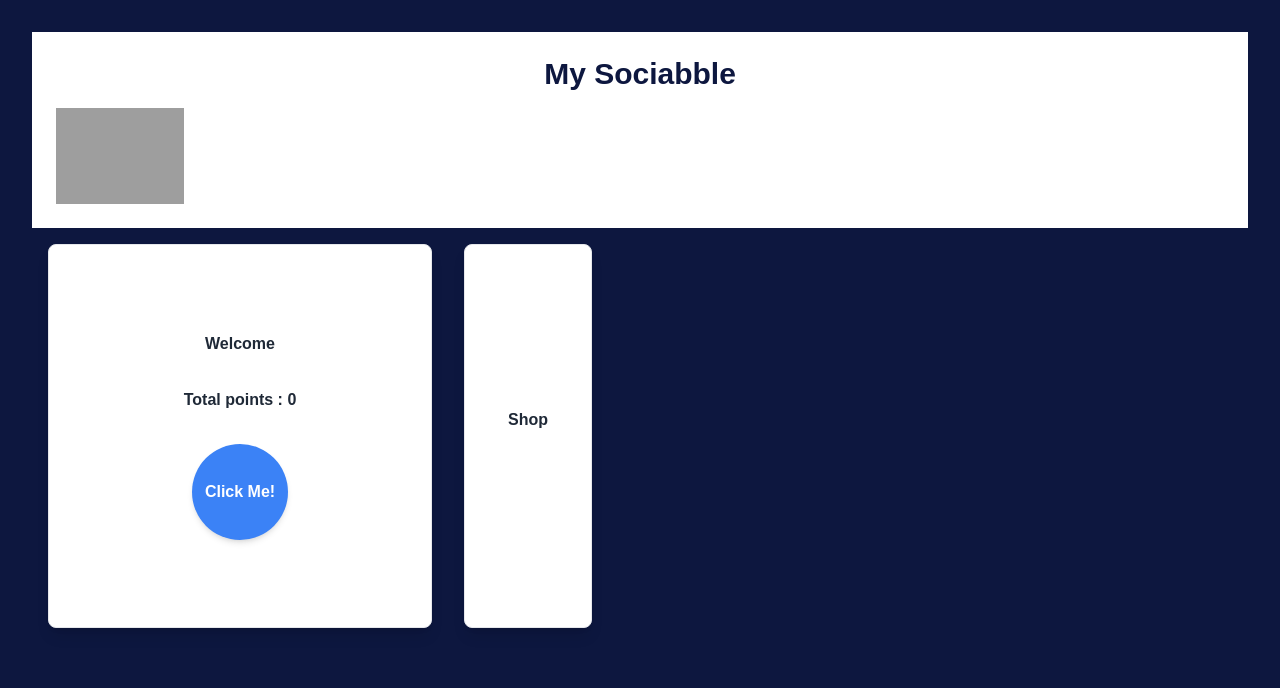
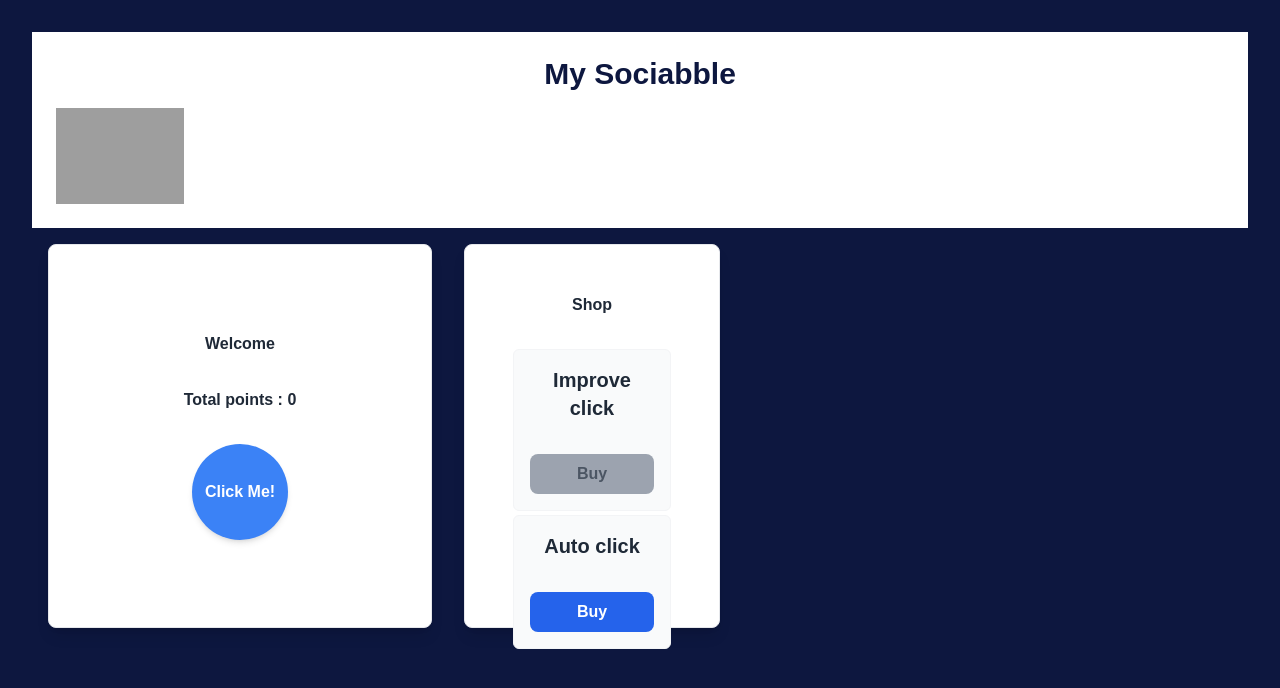
Before and after one commit to SantiagoH10/jsx_exercices, a React (Vite) app in the folder clicker-game/: page / in a window 1280 px wide. Shown: the top 688 px of the page. Built offline with nearby package versions, Linux system fonts and the light colour scheme; grey boxes are pictures that could not be loaded.

Commit message:
clicker game

```diff
--- a/clicker-game/src/App.jsx
+++ b/clicker-game/src/App.jsx
@@ -15,10 +15,70 @@
   )
 }
 
+class ClickUpgrade {
+  constructor(level, name, cost, improvement) {
+    this.level = level,
+    this.name = name,
+    this.cost = cost,
+    this.improvement = improvement,
+    this.improvShop = `+${improvement} clicks`
+  }
+}
+
+class AutoUpgrade {
+  constructor(level, name, cost, improvement) {
+    this.level = level;
+    this.name = name;
+    this.cost = cost;
+    this.improvement = improvement;
+    this.improvShop = `+${improvement} per second`;
+  }
+}
+
+const clickUpgrades = [
+  new ClickUpgrade(1, "Power click", 10, 1),
+  new ClickUpgrade(2, "Click master", 20, 3)
+];
+
+const autoUpgrades = [
+  new AutoUpgrade(1, "Basic Auto-Clicker", 50, 1),
+  new AutoUpgrade(2, "Advanced Auto-Clicker", 200, 5)
+];
+
 function ClickerGame() {
   const [points, setPoints] = useState(0);
   const [pointPerClick, setPointsPerClick] = useState(1);
   const [pointsPerSecond, setPointsPerSecond] = useState(0);
+  const [upgrades, setUpgrades] = useState({click: 0, auto: 0})
+
+  function purchaseUpgrade(type, upgradeIndex) {
+    if (type === "click") {
+      console.log(upgradeIndex);
+      if (upgradeIndex >= clickUpgrades.length) return;
+
+      setPoints(prevPoints => prevPoints - clickUpgrades[upgradeIndex].cost);
+      setPointsPerClick(prevPointPerClick =>
+        prevPointPerClick + clickUpgrades[upgradeIndex].improvement
+      );
+      console.log(upgrades.click);
+      setUpgrades(prevUpgrades => ({
+        ...prevUpgrades,
+        click: prevUpgrades.click + 1
+      }));
+    } else if (type === "auto") {
+      if (upgradeIndex >= autoUpgrades.length) return;
+
+      setPoints(prevPoints => prevPoints - autoUpgrades[upgradeIndex].cost);
+      setUpgrades(prevUpgrades => ({
+        ...prevUpgrades,
+        auto: prevUpgrades.auto + 1
+      }));
+      setPointsPerSecond(prevPointPerSec =>
+        prevPointPerSec + autoUpgrades[upgradeIndex].improvement
+      );
+    }
+    console.log(upgrades.click);
+  }
 
   return(
     <div className="flex">
@@ -36,10 +96,35 @@
           Click Me!
         </button>
       </div>
-      <div className="m-4 bg-white p-12 rounded-lg shadow-lg border border-gray-200 w-32 h-96 flex items-center justify-center">
+      <div id="shop container" className="m-4 bg-white p-12 rounded-lg shadow-lg border border-gray-200 w-64 h-96 flex-column justify-center">
         <p className="text-1xl font-bold text-gray-800 mb-8 text-center">
           Shop
         </p>
+        <div className="bg-gray-50 p-4 mb-1 rounded-md border border-gray-100 space-y-4">
+          <p className="text-xl font-bold text-gray-800 mb-4">
+            Improve click
+          </p>
+          <button
+            disabled={upgrades.click >= clickUpgrades.length || points < clickUpgrades[upgrades.click].cost}
+            className={upgrades.click < clickUpgrades.length && points >= clickUpgrades[upgrades.click].cost
+              ? "bg-blue-600 hover:bg-blue-700 text-white font-semibold py-2 px-4 rounded-lg transition-colors duration-200 w-full"
+              : "bg-gray-400 text-gray-600 cursor-not-allowed font-semibold py-2 px-4 rounded-lg transition-colors duration-200 w-full"
+            }
+            onClick={() => purchaseUpgrade("click", upgrades.click)}
+          >
+            {upgrades.click < clickUpgrades.length ? "Buy" : "Max level"}
+          </button>
+        </div>
+        <div className="bg-gray-50 p-4 rounded-md border border-gray-100 space-y-4">
+          <p className="text-xl font-bold text-gray-800 mb-4">
+            Auto click
+          </p>
+          <button
+            className="bg-blue-600 hover:bg-blue-700 text-white font-semibold py-2 px-4 rounded-lg transition-colors duration-200 w-full"
+          >
+            Buy
+          </button>
+        </div>
       </div>
     </div>
   )
```
